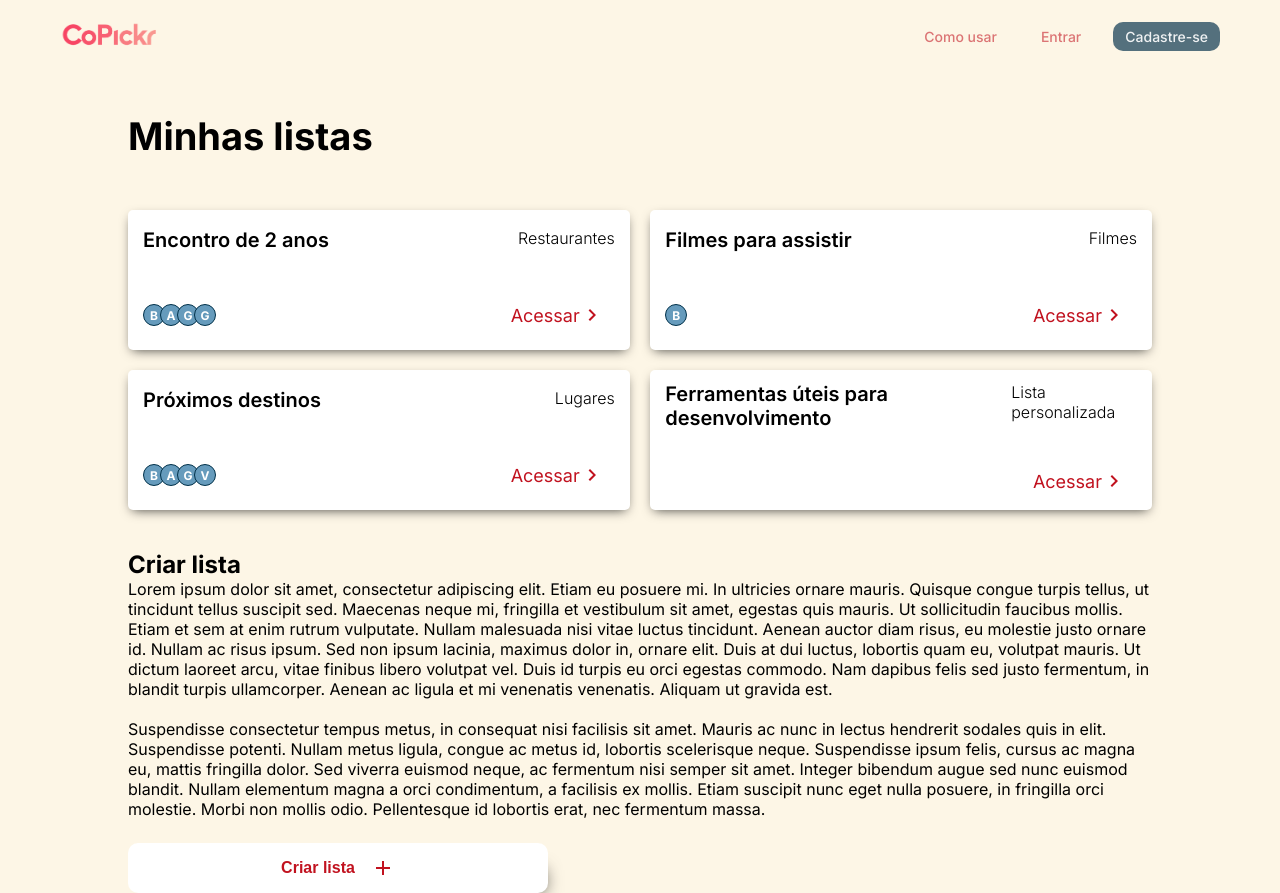
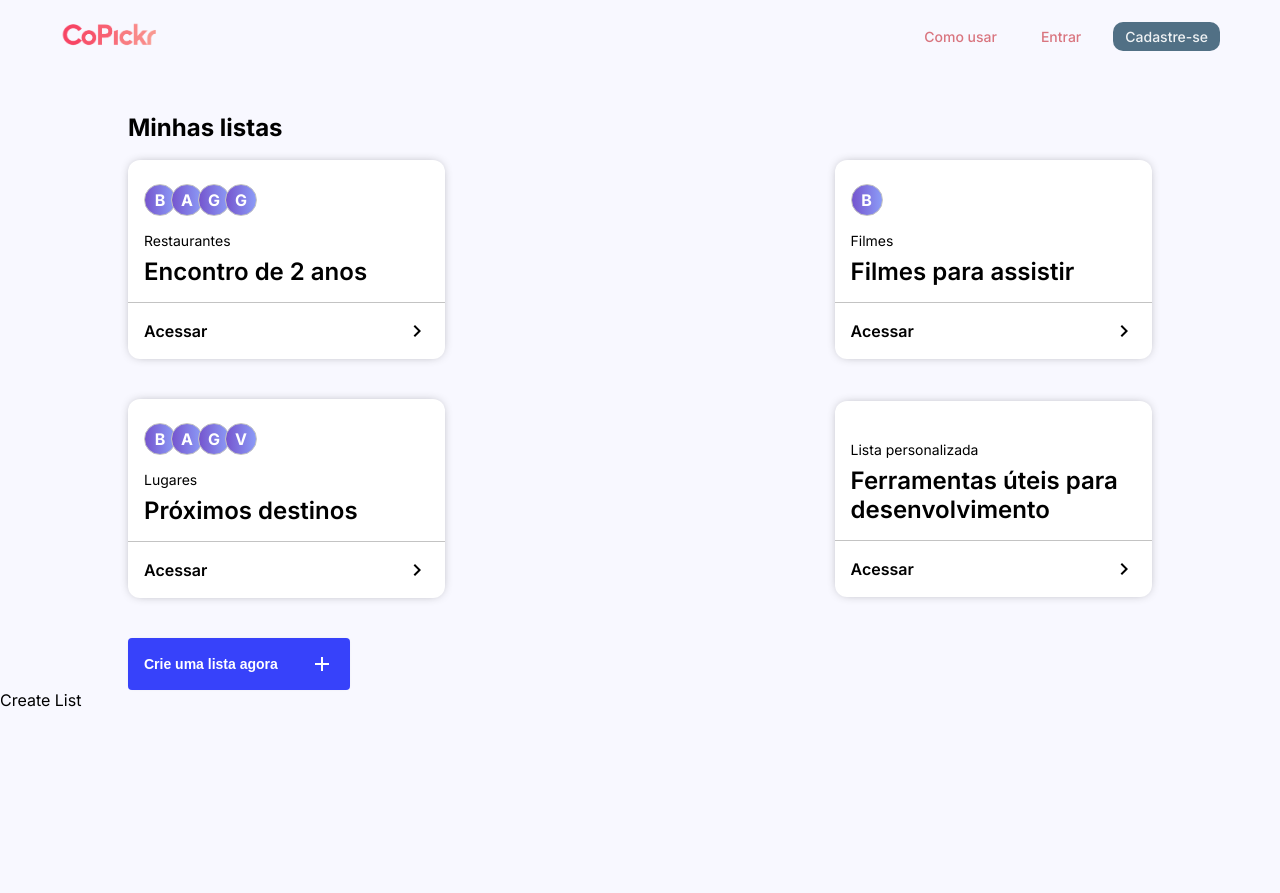
Before and after one commit to Thiagofrf/copickr-v2, a React (Vite) app: page /dashboard in a window 1280 px wide. After the commit the page ends 800 px from the top, so only its background shows below. Built offline with nearby package versions, Linux system fonts and the light colour scheme.

Commit message:
feature: refactor dashboard to improve code and apply new ui styles

```diff
--- a/src/components/CreateListModal/CreateListModal.tsx
+++ b/src/components/CreateListModal/CreateListModal.tsx
@@ -1,7 +1,11 @@
+import './CreateListModal.scss';
+
 const CreateListModal = () => {
     return (
         <>
-
+            <div className="create-modal">
+                Create List
+            </div>
         </>
     )
 }
--- a/src/index.css
+++ b/src/index.css
@@ -6,5 +6,5 @@
 
 body {
   font-family: "Inter", sans-serif;
-  background: #fdf0d596;
+  background: #F8F8FF;
 }
--- a/src/pages/Dashboard/Dashboard.scss
+++ b/src/pages/Dashboard/Dashboard.scss
@@ -5,7 +5,7 @@
 
     &-lists {
         h2 {
-            font-size: 38px;
+            font-size: 24px;
         }
 
         &__not-found {
@@ -34,61 +34,40 @@
             justify-content: space-between;
             flex-wrap: wrap;
             align-items: center;
-            gap: 20px;
-            margin-top: 5%;
+            gap: 40px;
+            margin-top: 18px;
         }
 
         &__item {
-            flex-basis: 49%;
-            flex-grow: 0;
+            width: 31%;
             background: #fff;
-            -webkit-box-shadow: 0px 4px 12px -4px rgba(0,0,0,0.75);
-            -moz-box-shadow: 0px 4px 12px -4px rgba(0,0,0,0.75);
-            box-shadow: 0px 4px 12px -4px rgba(0,0,0,0.75);
-            border-radius: 5px;
-            padding: 10px 15px;
-            height: 140px;
-
+            border-radius: 12px;
+            padding: 24px 0 0;
             display: flex;
             flex-direction: column;
-            justify-content: space-around;
+            -webkit-box-shadow: 0px 0px 11px -4px rgba(0,0,0,0.45);
+            -moz-box-shadow: 0px 0px 11px -4px rgba(0,0,0,0.45);
+            box-shadow: 0px 0px 11px -4px rgba(0,0,0,0.45);
 
-            &--tags {
-                display: flex;
-                justify-content: space-between;
-
-                p:first-child {
-                    font-size: 20px;
-                    font-weight: 600;
-                    margin-bottom: 10px;
-                }
-
-                p:not(:first-child) {
-                    font-weight: 300;
-                    margin-bottom: 10px;
-                }
-            }
-
-            &--row {
-                display: flex;
-                align-items: center;
-                justify-content: space-between;
-                margin-top: 20px;
+            &--collabs {
+                margin-bottom: 16px;
+                padding: 0 16px;
             }
 
             &--collabs > div {
                 display: flex;
 
                 p {
-                    background: #669BBC;
-                    width: 22px;
-                    height: 22px;
+                    background: rgb(117,85,206);
+                    background: linear-gradient(90deg, rgba(117,85,206,1) 0%, rgba(140,156,247,1) 100%);
+                    width: 32px;
+                    height: 32px;
                     text-align: center;
-                    line-height: 1;
+                    line-height: 1.3;
                     padding: 5px;
-                    border: 1px solid #003049;
+                    border: 1px solid #c3c3c3;
                     border-radius: 20px;
-                    font-size: 12px;
+                    font-size: 16px;
                     font-weight: 700;
                     color: #fff;
 
@@ -98,23 +77,39 @@
                 }
             }
 
+            &--tags {
+                font-size: 14px;
+                padding: 0 16px;
+            }
+
+            &--title {
+                font-size: 24px;
+                font-weight: 600;
+                margin-top: 8px;
+                padding: 0 16px;
+            }
+
             &--link {
-                background: none;
-                border: none;
-                font-size: 18px;
-                color: #C1121F;
-                display: flex;
-                align-items: center;
-                border: 1px solid transparent;
-                border-radius: 4px;
-                padding: 4px 10px;
-                width: fit-content;
+                margin-top: 16px;
+                border-top: 1px solid #c3c3c3;
+                padding: 16px 0;
                 transition: .2s ease-in-out;
-                text-decoration: none;
 
                 &:hover {
                     cursor: pointer;
-                    border: 1px solid #C1121F;
+                    background: #ebebeb;
+                    border-bottom-left-radius: 12px;
+                    border-bottom-right-radius: 12px;
+                }
+
+                a {
+                    display: flex;
+                    align-items: center;
+                    justify-content: space-between;
+                    text-decoration: none;
+                    color: #000;
+                    font-weight: 600;
+                    padding: 0 16px;
                 }
             }
         }
@@ -124,29 +119,25 @@
         margin-top: 40px;
 
         button {
-            width: 420px;
-            background: #fff;
+            background: #3742FA;
+            color: #fff;
+            font-size: 14px;
+            font-weight: 600;
+            padding: 14px 16px;
+            border-radius: 4px;
             border: none;
-            height: 50px;
             display: flex;
             align-items: center;
-            justify-content: center;
-            gap: 16px;
-            font-size: 16px;
-            margin-top: 24px;
-            border-radius: 10px;
-            color: #C1121F;
-            font-weight: 600;
-            -webkit-box-shadow: 10px 13px 17px -14px rgba(0,0,0,0.75);
-            -moz-box-shadow: 10px 13px 17px -14px rgba(0,0,0,0.75);
-            box-shadow: 10px 13px 17px -14px rgba(0,0,0,0.75);
-            transition: .3s ease-in-out;
+            justify-content: space-between;
+            gap: 32px;
+            -webkit-box-shadow: 0px 0px 5px -4px rgba(0,0,0,0.45);
+            -moz-box-shadow: 0px 0px 5px -4px rgba(0,0,0,0.45);
+            box-shadow: 0px 0px 5px -4px rgba(0,0,0,0.45);
+            transition: .2s ease-in-out;
 
             &:hover {
                 cursor: pointer;
-                -webkit-box-shadow: 10px 13px 40px -17px rgba(0,0,0,0.75);
-                -moz-box-shadow: 10px 13px 40px -17px rgba(0,0,0,0.75);
-                box-shadow: 10px 13px 40px -17px rgba(0,0,0,0.75);
+                background: #3741fab4;
             }
         }
     }
--- a/src/pages/Dashboard/Dashboard.tsx
+++ b/src/pages/Dashboard/Dashboard.tsx
@@ -50,11 +50,6 @@ const Dashboard = () => {
                             {lists.map((item: any, index: number) => {
                                 return (
                                     <div className="dashboard-lists__item" key={index}>
-                                    <div className="dashboard-lists__item--tags">
-                                        <p>{item.listName}</p>
-                                        <p>{item.listCategory}</p>
-                                    </div>
-                                    <div className='dashboard-lists__item--row'>
                                         <div className="dashboard-lists__item--collabs">
                                             <div>
                                                 {item.collabUsers.map((user: string, index: number) => {
@@ -66,9 +61,15 @@ const Dashboard = () => {
                                                 })}
                                             </div>
                                         </div>
+                                        <p className="dashboard-lists__item--tags">
+                                            {item.listCategory}
+                                        </p>
+                                        <p className="dashboard-lists__item--title">
+                                            {item.listName}
+                                        </p>
+                                        <div className="dashboard-lists__item--link">
                                             <Link
                                                 to={item.listUrl}
-                                            className="dashboard-lists__item--link"
                                             >
                                                 Acessar <ChevronRightOutlinedIcon />
                                             </Link>
@@ -93,16 +94,8 @@ const Dashboard = () => {
                     }
                 </div>
                 <div className="dashboard-create">
-                    <h2>Criar lista</h2>
-                    <p>
-                        Lorem ipsum dolor sit amet, consectetur adipiscing elit. Etiam eu posuere mi. In ultricies ornare mauris. Quisque congue turpis tellus, ut tincidunt tellus suscipit sed. Maecenas neque mi, fringilla et vestibulum sit amet, egestas quis mauris. Ut sollicitudin faucibus mollis. Etiam et sem at enim rutrum vulputate. Nullam malesuada nisi vitae luctus tincidunt. Aenean auctor diam risus, eu molestie justo ornare id. Nullam ac risus ipsum. Sed non ipsum lacinia, maximus dolor in, ornare elit. Duis at dui luctus, lobortis quam eu, volutpat mauris. Ut dictum laoreet arcu, vitae finibus libero volutpat vel. Duis id turpis eu orci egestas commodo. Nam dapibus felis sed justo fermentum, in blandit turpis ullamcorper. Aenean ac ligula et mi venenatis venenatis. Aliquam ut gravida est.
-                    </p>
-                    <br />
-                    <p>
-                        Suspendisse consectetur tempus metus, in consequat nisi facilisis sit amet. Mauris ac nunc in lectus hendrerit sodales quis in elit. Suspendisse potenti. Nullam metus ligula, congue ac metus id, lobortis scelerisque neque. Suspendisse ipsum felis, cursus ac magna eu, mattis fringilla dolor. Sed viverra euismod neque, ac fermentum nisi semper sit amet. Integer bibendum augue sed nunc euismod blandit. Nullam elementum magna a orci condimentum, a facilisis ex mollis. Etiam suscipit nunc eget nulla posuere, in fringilla orci molestie. Morbi non mollis odio. Pellentesque id lobortis erat, nec fermentum massa.
-                    </p>
                     <button>
-                        Criar lista <AddOutlinedIcon />
+                        Crie uma lista agora <AddOutlinedIcon />
                     </button>
                 </div>
             </div>
```
Also changed, not shown: src/components/CreateListModal/CreateListModal.scss (added). Lines whose indentation alone changed are shown as unchanged.
